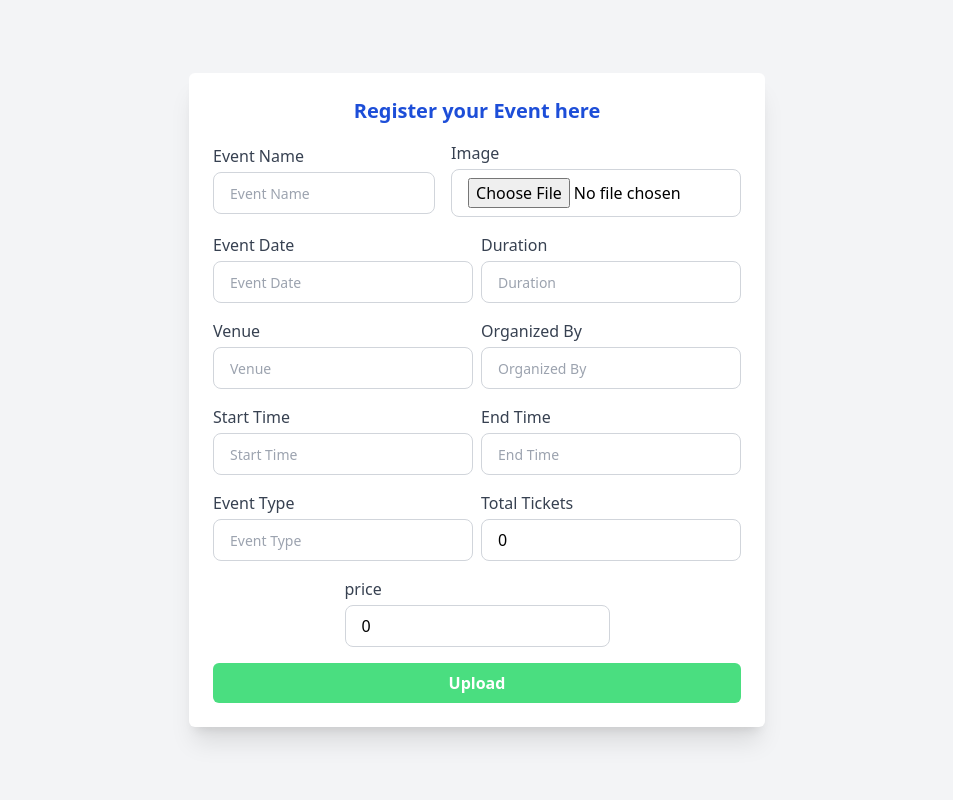
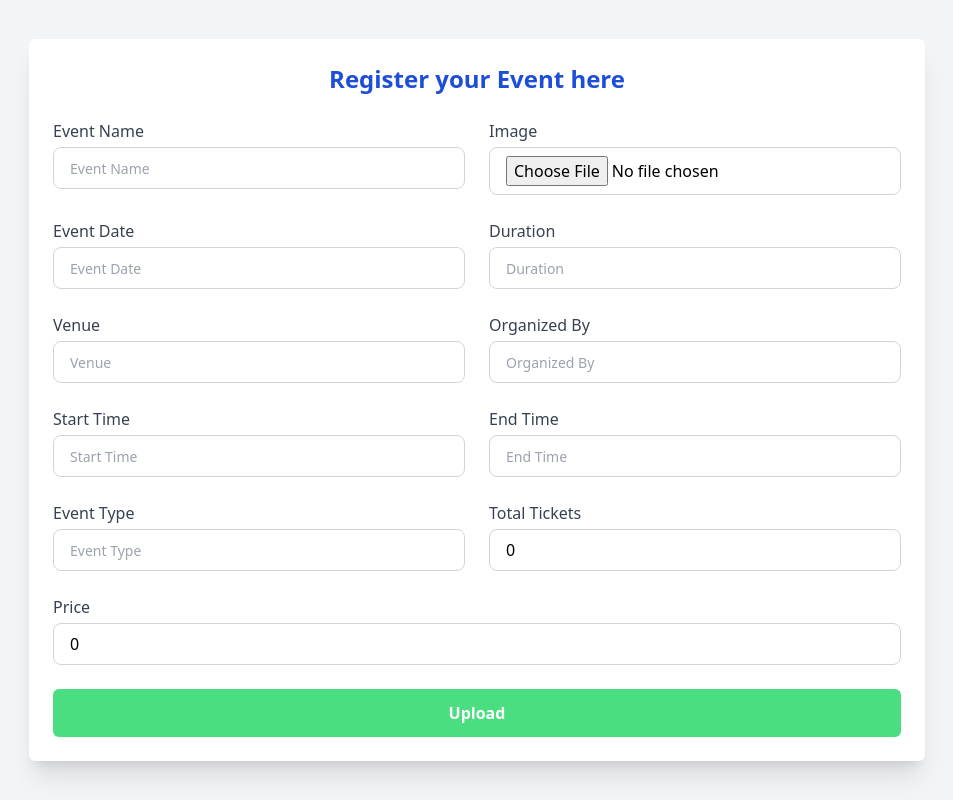
Before and after one commit to kiran-11123/EventPlanner, a React (Vite) app in the folder frontend/: page /eventupload in a window 1280 px wide. Shown: the whole page, without its empty margins (163-1116 px from the left). Built offline with nearby package versions, Linux system fonts and the light colour scheme.

Commit message:
Done the upload form UI

```diff
--- a/frontend/src/components/EventUpload.tsx
+++ b/frontend/src/components/EventUpload.tsx
@@ -1,39 +1,31 @@
-
 import axios from "axios";
 import { useState } from "react";
 
-export default function EventUpload(){
+export default function EventUpload() {
+    const [EventName, SetEventName] = useState<string>('');
+    const [EventImage, SetEventImage] = useState<File | null>(null);
+    const [EventDate, SetEventDate] = useState<string>('');
+    const [EventDuration, SetEventDuration] = useState<string>('');
+    const [EventVenue, SetEventVenue] = useState<string>('');
+    const [OrganizedBy, SetOrganizedBy] = useState<string>('');
+    const [Start, setStart] = useState<string>('');
+    const [End, setEnd] = useState<string>('');
+    const [EventType, SetEventType] = useState<string>('');
+    const [TotalTickets, SetTotalTickets] = useState<number>(0);
+    const [Price, SetPrice] = useState<number>(0);
+    const [message, SetMessage] = useState<string>('');
 
-    const[EventName,SetEventName] = useState<string>('');
-    const[EventImage,SetEventImage] = useState<File | null>(null);
-    const[EventDate,SetEventDate] = useState<string>('');
-    const[EventDuration,SetEventDuration] = useState<string>('');
-    const[EventVenue,SetEventVenue] = useState<string>('');
-    const[OrganizedBy,SetOrganizedBy] = useState<string>('');
-    const[Start,setStart] = useState<string>('');
-    const[End ,setEnd] = useState<string>('');
-    const[EventType,SetEventType] = useState<string>('');
-    const[TotalTickets,SetTotalTickets] = useState<number>(0);
-    const[Price,SetPrice] = useState<number>(0);
-    const[message,SetMessage] = useState<string>('');
-
-
-    function ImageSetting(e:any){
-        if(e.target.files && e.target.files.length>0 ){
+    function ImageSetting(e: React.ChangeEvent<HTMLInputElement>) {
+        if (e.target.files && e.target.files.length > 0) {
             SetEventImage(e.target.files[0]);
         }
     }
 
-
-    async function submitForm(e:any) {
-
+    async function submitForm(e: React.FormEvent) {
         e.preventDefault();
 
-        try{
-
-
-
-            if(!EventImage){
+        try {
+            if (!EventImage) {
                 window.alert("Please upload Event Image");
                 return;
             }
@@ -52,21 +44,18 @@ export default function EventUpload(){
             formData.append("TotalTickets", TotalTickets.toString());
             formData.append("Price", Price.toString());
 
-
-            const response = await axios.post("http://localhost:5000/api/eventUpload/upload" , formData,{
+            const response = await axios.post("http://localhost:5000/api/eventUpload/upload", formData, {
                 withCredentials: true,
             });
 
             console.log(response);
 
             if (response.data) {
-        // Always show backend message if available
                 SetMessage(response.data.message || "No message from server");
 
                 setTimeout(() => {
                     SetMessage("");
                 }, 2000);
-
 
                 // Reset form only if upload was successful
                 SetEventName("");
@@ -81,12 +70,11 @@ export default function EventUpload(){
                 SetTotalTickets(0);
                 SetPrice(0);
             }
-
-} catch (er:any) {
+        } catch (er: any) {
             console.error(er);
 
             if (er.response && er.response.data && er.response.data.message) {
-        SetMessage(er.response.data.message); // show backend error message
+                SetMessage(er.response.data.message);
             } else {
                 SetMessage("Something went wrong");
             }
@@ -95,207 +83,211 @@ export default function EventUpload(){
                 SetMessage("");
             }, 2000);
         }
-
     }
 
-    return(
+    return (
+        <div className="min-h-screen flex items-center justify-center bg-gray-100 p-4">
+            <div className="w-full max-w-4xl p-6 rounded-md shadow-xl bg-white overflow-auto">
+                <h1 className="text-center text-blue-700 font-semibold text-xl sm:text-2xl mb-6">
+                    Register your Event here
+                </h1>
 
-        <div className="h-screen flex  items-center justify-center bg-gray-100 ">
-
-
-
-            <div className="w-full max-w-sm sm:max-w-xl  p-6 rounded-md shadow-xl bg-white">
-
-                <h1 className="text-md sm:text-xl font-semibold mb-4 text-center text-blue-700">Register your Event here</h1>
-
-
-            <form  className="space-y-4" onSubmit={submitForm} >
-                <div className="flex items-center justify-between mb-2 gap-4">
-
-                     <div>
-
-                        <label className="block mb-1 text-gray-700 font-medium">Event Name</label>
+                <form className="space-y-6" onSubmit={submitForm}>
+                    {/* Event Name & Image */}
+                    <div className="flex flex-col sm:flex-row gap-6">
+                        <div className="flex-1 min-w-0">
+                            <label htmlFor="eventName" className="block mb-1 text-gray-700 font-medium">
+                                Event Name
+                            </label>
                             <input
+                                id="eventName"
                                 type="text"
                                 required
                                 placeholder="Event Name"
-                        className="w-full px-4 py-2 placeholder:text-sm sm:placeholder:text-md rounded-lg border border-gray-300 focus:outline-none focus:ring-2 focus:ring-blue-400"
-                        onChange={(e)=>SetEventName(e.target.value)} value={EventName}
+                                className="w-full max-w-full px-4 py-2 placeholder:text-sm sm:placeholder:text-md rounded-lg border border-gray-300 focus:outline-none focus:ring-2 focus:ring-blue-400"
+                                onChange={(e) => SetEventName(e.target.value)}
+                                value={EventName}
                             />
-
                         </div>
 
-                    <div>
-                    <label className="block mb-1 text-gray-700 font-medium">Image</label>
+                        <div className="flex-1 min-w-0">
+                            <label htmlFor="image" className="block mb-1 text-gray-700 font-medium">
+                                Image
+                            </label>
                             <input
+                                id="image"
                                 type="file"
                                 accept="image/*"
                                 required
-                        placeholder="Upload Image"
-                        className="w-full px-4 py-2 placeholder:text-sm sm:placeholder:text-md rounded-lg border border-gray-300 focus:outline-none focus:ring-2 focus:ring-blue-400"
+                                className="w-full max-w-full px-4 py-2 rounded-lg border border-gray-300 focus:outline-none focus:ring-2 focus:ring-blue-400"
                                 onChange={ImageSetting}
                             />
                         </div>
-
-
-
                     </div>
 
-                <div className="w-full flex items-center  mb-2 gap-2">
-
-                     <div className="max-w-1/2">
-
-                        <label className="block mb-1 text-gray-700 font-medium">Event Date</label>
+                    {/* Event Date & Duration */}
+                    <div className="flex flex-col sm:flex-row gap-6">
+                        <div className="flex-1 min-w-0">
+                            <label htmlFor="eventDate" className="block mb-1 text-gray-700 font-medium">
+                                Event Date
+                            </label>
                             <input
+                                id="eventDate"
                                 type="text"
                                 required
                                 placeholder="Event Date"
-                        className="w-full px-4 py-2 placeholder:text-sm sm:placeholder:text-md rounded-lg border border-gray-300 focus:outline-none focus:ring-2 focus:ring-blue-400"
-                        onChange={(e)=>SetEventDate(e.target.value)} value={EventDate}
+                                className="w-full max-w-full px-4 py-2 placeholder:text-sm sm:placeholder:text-md rounded-lg border border-gray-300 focus:outline-none focus:ring-2 focus:ring-blue-400"
+                                onChange={(e) => SetEventDate(e.target.value)}
+                                value={EventDate}
                             />
-
                         </div>
 
-                    <div className="max-w-1/2">
-                    <label className="block mb-1 text-gray-700 font-medium">Duration</label>
+                        <div className="flex-1 min-w-0">
+                            <label htmlFor="duration" className="block mb-1 text-gray-700 font-medium">
+                                Duration
+                            </label>
                             <input
+                                id="duration"
                                 type="text"
                                 required
                                 placeholder="Duration"
-                        className="w-full px-4 py-2 placeholder:text-sm sm:placeholder:text-md rounded-lg border border-gray-300 focus:outline-none focus:ring-2 focus:ring-blue-400"
-                        onChange={(e)=>SetEventDuration(e.target.value)} value={EventDuration}
+                                className="w-full max-w-full px-4 py-2 placeholder:text-sm sm:placeholder:text-md rounded-lg border border-gray-300 focus:outline-none focus:ring-2 focus:ring-blue-400"
+                                onChange={(e) => SetEventDuration(e.target.value)}
+                                value={EventDuration}
+                            />
+                        </div>
+                    </div>
+
+                    {/* Venue & Organized By */}
+                    <div className="flex flex-col sm:flex-row gap-6">
+                        <div className="flex-1 min-w-0">
+                            <label htmlFor="venue" className="block mb-1 text-gray-700 font-medium">
+                                Venue
+                            </label>
+                            <input
+                                id="venue"
+                                type="text"
+                                required
+                                placeholder="Venue"
+                                className="w-full max-w-full px-4 py-2 placeholder:text-sm sm:placeholder:text-md rounded-lg border border-gray-300 focus:outline-none focus:ring-2 focus:ring-blue-400"
+                                onChange={(e) => SetEventVenue(e.target.value)}
+                                value={EventVenue}
                             />
                         </div>
 
-
-
-                </div>
-
-                <div className="w-full flex items-center  mb-2 gap-2">
-
-                     <div className="max-w-1/2">
-
-                        <label className="block mb-1 text-gray-700 font-medium">Venue</label>
+                        <div className="flex-1 min-w-0">
+                            <label htmlFor="organizedBy" className="block mb-1 text-gray-700 font-medium">
+                                Organized By
+                            </label>
                             <input
-                        type="text"
-                         required
-                        placeholder="Venue"
-                        className="w-full px-4 py-2 placeholder:text-sm sm:placeholder:text-md rounded-lg border border-gray-300 focus:outline-none focus:ring-2 focus:ring-blue-400"
-                        onChange={(e)=>SetEventVenue(e.target.value)} value={EventVenue}
-                    />
-
-                    </div>
-
-                    <div className="max-w-1/2">
-                    <label className="block mb-1 text-gray-700 font-medium">Organized By</label>
-                    <input
+                                id="organizedBy"
                                 type="text"
                                 required
                                 placeholder="Organized By"
-                        className="w-full px-4 py-2 placeholder:text-sm sm:placeholder:text-md rounded-lg border border-gray-300 focus:outline-none focus:ring-2 focus:ring-blue-400"
-                        onChange={(e)=>SetOrganizedBy(e.target.value)} value={OrganizedBy}
+                                className="w-full max-w-full px-4 py-2 placeholder:text-sm sm:placeholder:text-md rounded-lg border border-gray-300 focus:outline-none focus:ring-2 focus:ring-blue-400"
+                                onChange={(e) => SetOrganizedBy(e.target.value)}
+                                value={OrganizedBy}
+                            />
+                        </div>
+                    </div>
+
+                    {/* Start Time & End Time */}
+                    <div className="flex flex-col sm:flex-row gap-6">
+                        <div className="flex-1 min-w-0">
+                            <label htmlFor="startTime" className="block mb-1 text-gray-700 font-medium">
+                                Start Time
+                            </label>
+                            <input
+                                id="startTime"
+                                type="text"
+                                required
+                                placeholder="Start Time"
+                                className="w-full max-w-full px-4 py-2 placeholder:text-sm sm:placeholder:text-md rounded-lg border border-gray-300 focus:outline-none focus:ring-2 focus:ring-blue-400"
+                                onChange={(e) => setStart(e.target.value)}
+                                value={Start}
                             />
                         </div>
 
-
-
-                </div>
-
-
-                <div className="w-full flex items-center  mb-2 gap-2">
-
-                     <div className="max-w-1/2">
-
-                        <label className="block mb-1 text-gray-700 font-medium">Start Time</label>
+                        <div className="flex-1 min-w-0">
+                            <label htmlFor="endTime" className="block mb-1 text-gray-700 font-medium">
+                                End Time
+                            </label>
                             <input
-                        type="text"
-                         required
-                        placeholder="Start Time"
-                        className="w-full px-4 py-2 placeholder:text-sm sm:placeholder:text-md rounded-lg border border-gray-300 focus:outline-none focus:ring-2 focus:ring-blue-400"
-                        onChange={(e)=>setStart(e.target.value)} value={Start}
-                    />
-
-                    </div>
-
-                    <div className="max-w-1/2">
-                    <label className="block mb-1 text-gray-700 font-medium">End Time</label>
-                    <input
+                                id="endTime"
                                 type="text"
                                 required
                                 placeholder="End Time"
-                        className="w-full px-4 py-2 placeholder:text-sm sm:placeholder:text-md rounded-lg border border-gray-300 focus:outline-none focus:ring-2 focus:ring-blue-400"
-                        onChange={(e)=>setEnd(e.target.value)} value={End}
+                                className="w-full max-w-full px-4 py-2 placeholder:text-sm sm:placeholder:text-md rounded-lg border border-gray-300 focus:outline-none focus:ring-2 focus:ring-blue-400"
+                                onChange={(e) => setEnd(e.target.value)}
+                                value={End}
+                            />
+                        </div>
+                    </div>
+
+                    {/* Event Type & Total Tickets */}
+                    <div className="flex flex-col sm:flex-row gap-6">
+                        <div className="flex-1 min-w-0">
+                            <label htmlFor="eventType" className="block mb-1 text-gray-700 font-medium">
+                                Event Type
+                            </label>
+                            <input
+                                id="eventType"
+                                type="text"
+                                required
+                                placeholder="Event Type"
+                                className="w-full max-w-full px-4 py-2 placeholder:text-sm sm:placeholder:text-md rounded-lg border border-gray-300 focus:outline-none focus:ring-2 focus:ring-blue-400"
+                                onChange={(e) => SetEventType(e.target.value)}
+                                value={EventType}
                             />
                         </div>
 
-
-
-
-
-                </div>
-
-
-                <div className="w-full flex items-center  mb-2 gap-2">
-
-                     <div className="max-w-1/2">
-
-                        <label className="block mb-1 text-gray-700 font-medium">Event Type</label>
+                        <div className="flex-1 min-w-0">
+                            <label htmlFor="totalTickets" className="block mb-1 text-gray-700 font-medium">
+                                Total Tickets
+                            </label>
                             <input
-                        type="text"
-                         required
-                        placeholder="Event Type"
-                        className="w-full px-4 py-2 placeholder:text-sm sm:placeholder:text-md rounded-lg border border-gray-300 focus:outline-none focus:ring-2 focus:ring-blue-400"
-                        onChange={(e)=>SetEventType(e.target.value)} value={EventType}
-                    />
-
-                    </div>
-
-                    <div className="max-w-1/2">
-                    <label className="block mb-1 text-gray-700 font-medium">Total Tickets</label>
-                    <input
+                                id="totalTickets"
                                 type="text"
                                 required
                                 placeholder="Total Tickets"
-                        className="w-full px-4 py-2 placeholder:text-sm sm:placeholder:text-md rounded-lg border border-gray-300 focus:outline-none focus:ring-2 focus:ring-blue-400"
-                        onChange={(e)=>SetTotalTickets(Number(e.target.value))} value={TotalTickets}
+                                className="w-full max-w-full px-4 py-2 placeholder:text-sm sm:placeholder:text-md rounded-lg border border-gray-300 focus:outline-none focus:ring-2 focus:ring-blue-400"
+                                onChange={(e) => SetTotalTickets(Number(e.target.value))}
+                                value={TotalTickets}
                             />
                         </div>
-
-
-
                     </div>
 
-                <div className="w-full flex items-center justify-center mb-2 gap-2">
-
-                     <div className="max-w-1/2">
-
-                        <label className="block mb-1 text-gray-700 font-medium">price</label>
+                    {/* Price */}
+                    <div className="flex flex-col sm:flex-row gap-6">
+                        <div className="flex-1 min-w-0">
+                            <label htmlFor="price" className="block mb-1 text-gray-700 font-medium">
+                                Price
+                            </label>
                             <input
+                                id="price"
                                 type="text"
                                 required
                                 placeholder="price"
-                        className="w-full px-4 py-2 placeholder:text-sm sm:placeholder:text-md rounded-lg border border-gray-300 focus:outline-none focus:ring-2 focus:ring-blue-400"
-                        onChange={(e)=>SetPrice(Number(e.target.value))} value={Price}
+                                className="w-full max-w-full px-4 py-2 placeholder:text-sm sm:placeholder:text-md rounded-lg border border-gray-300 focus:outline-none focus:ring-2 focus:ring-blue-400"
+                                onChange={(e) => SetPrice(Number(e.target.value))}
+                                value={Price}
                             />
                         </div>
-
                     </div>
 
-
-
-                <button type="submit" className="w-full text-center font-bold bg-green-400 text-white mt-4 px-3 py-2 rounded-md">Upload</button>
-
-
-
+                    {/* Submit Button */}
+                    <button
+                        type="submit"
+                        className="w-full py-3 mt-4 font-bold text-white bg-green-400 rounded-md hover:bg-green-500 transition-colors"
+                    >
+                        Upload
+                    </button>
                 </form>
 
-               {message && <p className="text-red-500 mt-3 mb-5 text-center font-bold sm:text-xl">{message}</p>}
-
+                {message && (
+                    <p className="text-red-500 mt-3 mb-5 text-center font-bold sm:text-xl">{message}</p>
+                )}
             </div>
-
-
-
-
         </div>
-    )
+    );
 }
```
Lines whose indentation alone changed are shown as unchanged.
